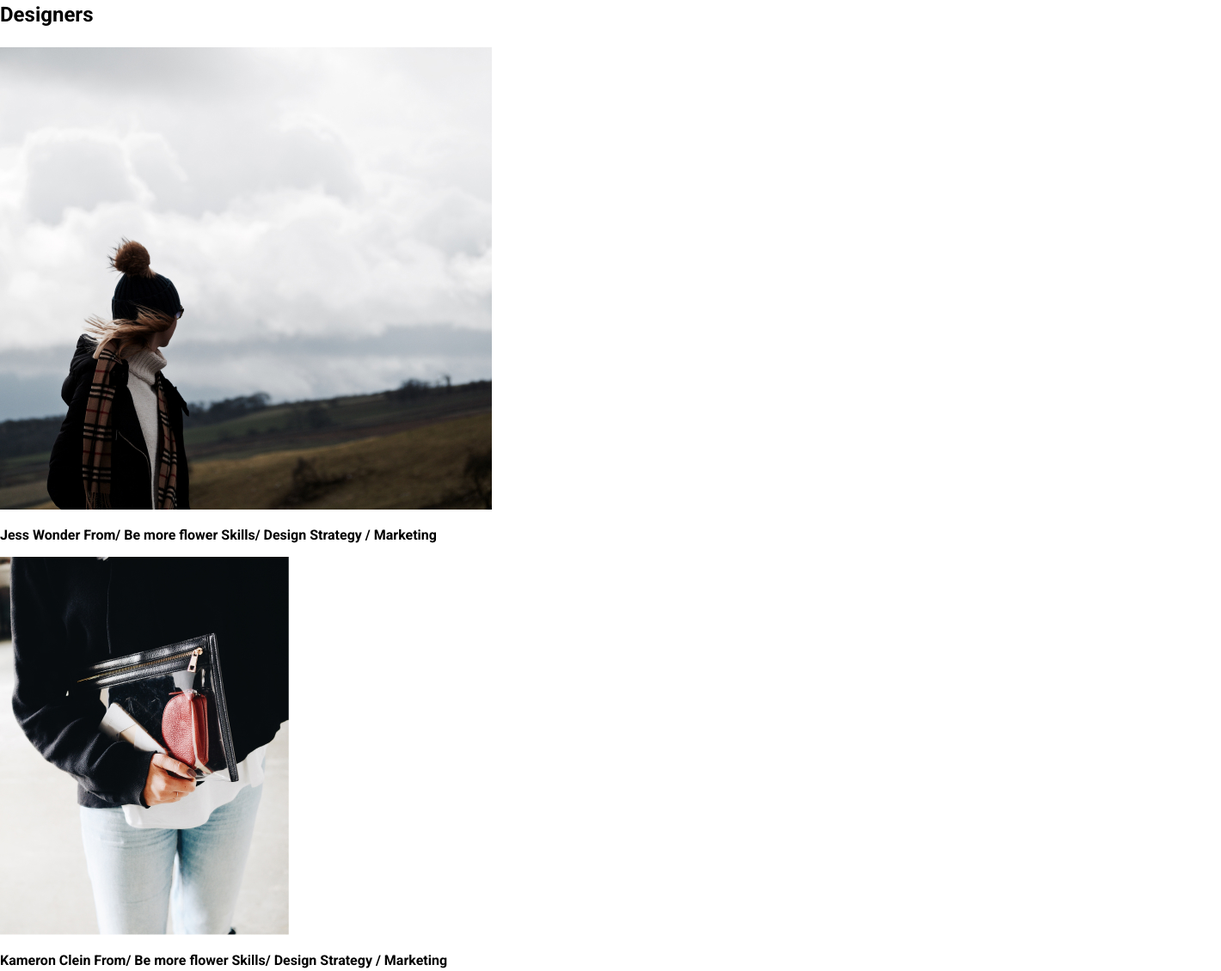
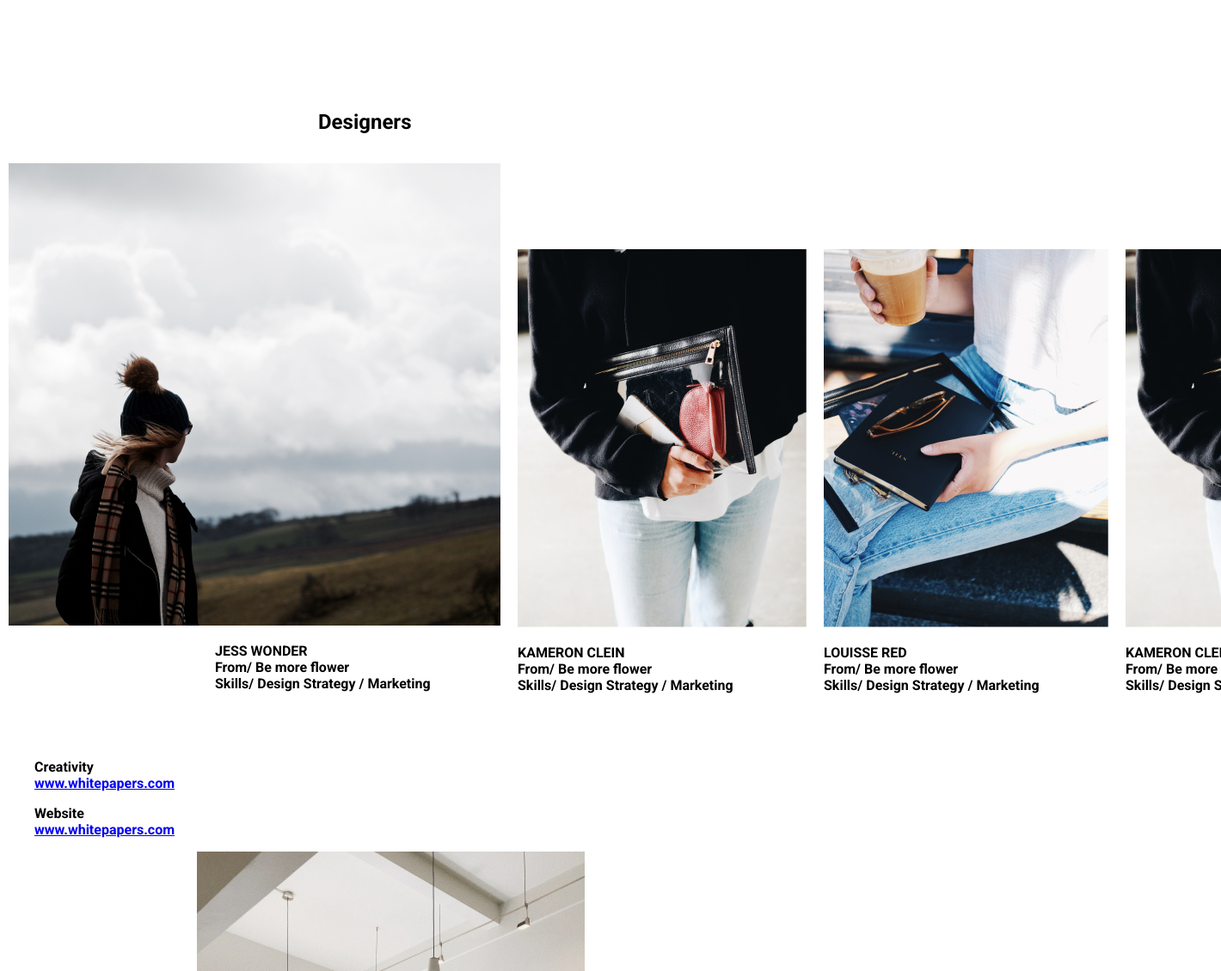
Before and after one commit to KorshunovAA/OTUS_Project_Korshunov, a plain HTML site: page index.html in a window 1280 px wide. Shown: the part 1782-2912 px from the top of the page at 86% size, 1420 px wide, since content can reach past the window. Drawn offline with nearby package versions, Linux system fonts and the light colour scheme; a web font is replaced by a local one.

Commit message:
disigners branch

```diff
--- a/index.html
+++ b/index.html
@@ -45,32 +45,34 @@
           <p class="section-biography-text FontRoboto_700 FS_24px">Biography</p>
         </div>
         <div class="content-biography">
-          <p class="FontPFD_500">Katya <br />Mills</p>
-          <p class="FS_18px FontRoboto_500">Art Director <br />Scenography / Styling / Creative Photography / Design</p>
-          <p class="FontBitter_400 FS_26px">“The more I deal with the work <br />as something that is my own, <br />as something that is personal, <br />the more successful it is.”</p>
+          <p class="FontPFD_500">Katya <br/>Mills</p>
+          <p class="FS_18px FontRoboto_500">Art Director <br/>Scenography / Styling / Creative Photography / Design</p>
+          <p class="FontBitter_400 FS_26px">“The more I deal with the work <br/>as something that is my own, <br/>as something that is personal, <br/>the more successful it is.”</p>
         </div>
       </section>
 
+      <p class="FS_24px FontRoboto_700 p_Disigners" id="Desi">Designers</p>
+      <div class="Parent_Designers">
+        <div class="item-1">
+          <img src="Img\spurwing-agency-r6LceZ3ckpM-unsplash 1.jpg" alt="Изображение Jess Wonder" />
+          <p class="FontRoboto_700 p_JessWonder">JESS WONDER <br/>From/ Be more flower <br/>Skills/ Design Strategy / Marketing</p>
+        </div>
+        <div class="item-2">
+          <img src="Img\stil-P1jQzyvqfns-unsplash 1@2x.jpg" alt="Изображение Kameron Clein" />
+          <p class="FontRoboto_700">KAMERON CLEIN <br/>From/ Be more flower <br/>Skills/ Design Strategy / Marketing</p>
+        </div>
+        <div class="item-3">
+          <img src="Img\stil-_mvSe9q8_n4-unsplash 1.jpg" alt="Изображение LOUISSE RED" />
+          <p class="FontRoboto_700">LOUISSE RED <br/>From/ Be more flower <br/>Skills/ Design Strategy / Marketing</p>
+        </div>
+        <div class="item-4">
+          <img src="Img\stil-P1jQzyvqfns-unsplash 1@2x.jpg" alt="Изображение Kameron Clein" />
+          <p class="FontRoboto_700">KAMERON CLEIN <br/>From/ Be more flower <br/>Skills/ Design Strategy / Marketing</p>
+        </div>
+      </div>
 
 
 
-
-
-      <p class="FS_24px FontRoboto_700" id="Desi">Designers</p>
-      <section class="FontRoboto_700">
-        <img src="Img\spurwing-agency-r6LceZ3ckpM-unsplash 1.jpg" alt="Изображение Jess Wonder" />
-        <p>Jess Wonder From/ Be more flower Skills/ Design Strategy / Marketing</p>
-      </section>
-
-      <section class="FontRoboto_700">
-        <img src="Img\stil-P1jQzyvqfns-unsplash 1@2x.jpg" alt="Изображение Kameron Clein" />
-        <p>Kameron Clein From/ Be more flower Skills/ Design Strategy / Marketing</p>
-      </section>
-
-      <section class="FontRoboto_700">
-        <img src="Img\stil-_mvSe9q8_n4-unsplash 1.jpg" alt="Изображение LOUISSE RED" />
-        <p>LOUISSE RED From/ Be more flower Skills/ Design Strategy / Marketing</p>
-      </section>
 
       <section class="FontRoboto_700">
         <ul>
--- a/style.css
+++ b/style.css
@@ -143,8 +143,6 @@
 
 }
 
-
-
 .section-biography-text {
   margin: 0;
   transform: rotate(-90deg) translateX(-25%);
@@ -155,3 +153,56 @@
 .text2{background-color:blueviolet;}
 .text3{background-color:chartreuse;}
 .text4{background-color:cornflowerblue}
+
+
+.p_Disigners{
+  padding-top: 125px;
+  padding-left: 370px;
+}
+.p_JessWonder{
+  padding-left: 240px;
+}
+
+.Parent_Designers{
+  display: grid;
+  width: 1420px;
+  height: 677px;
+  margin: 0 auto;
+  grid-template-columns: 1fr 1fr 1fr 1fr;
+  /*border: 2px solid red;*/
+  /*grid-template-columns: 572px 337px 331px 100px;*/
+  /*grid-template-rows: 58px 1fr 51px;*/
+  padding-top: 10px;
+  overflow-x: scroll;
+}
+
+
+.item-1 {
+  /*background-color:aqua;*/
+  /*grid-row: 1/ span 3;*/
+grid-column: 1/ span 1;
+object-fit: cover;
+padding-left: 10px;
+margin: 0;
+}
+.item-2 {
+grid-column: 2/ span 1;
+object-fit: cover;
+padding-top: 100px;
+padding-left: 20px;
+margin: 0;
+}
+.item-3 {
+grid-column: 3/ span 1;
+object-fit: cover;
+padding-top: 100px;
+padding-left: 20px;
+margin: 0;
+}
+.item-4 {
+  grid-column: 4/ span 1;
+  object-fit: cover;
+  padding-top: 100px;
+  padding-left: 20px;
+  margin: 0;
+  }
```
